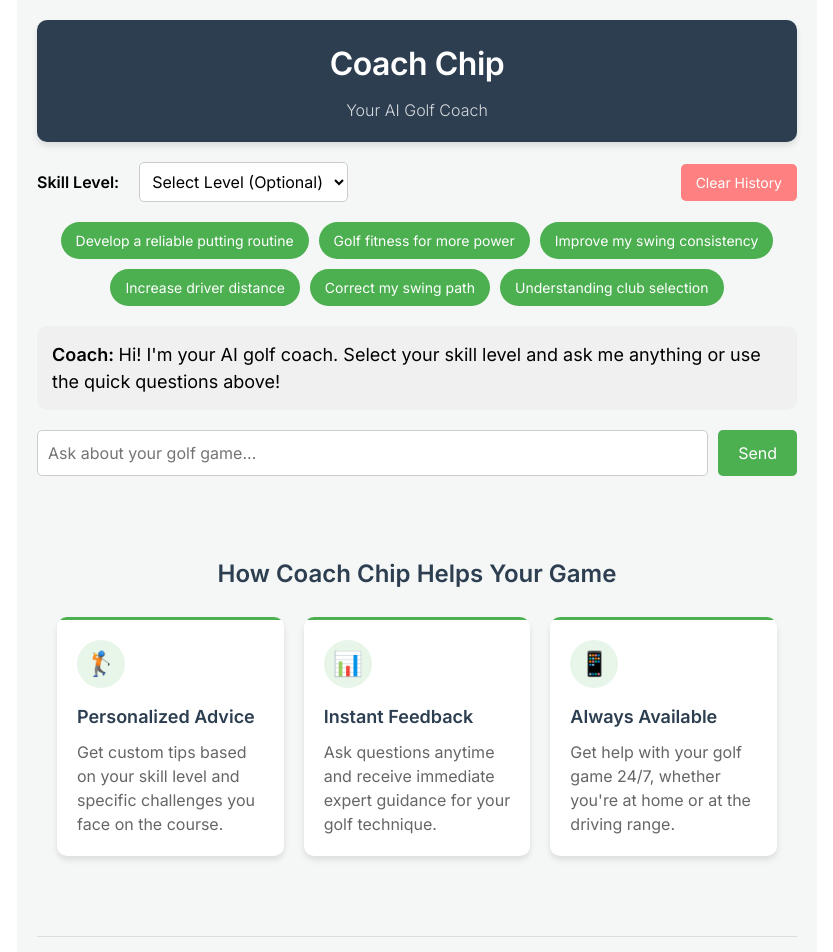
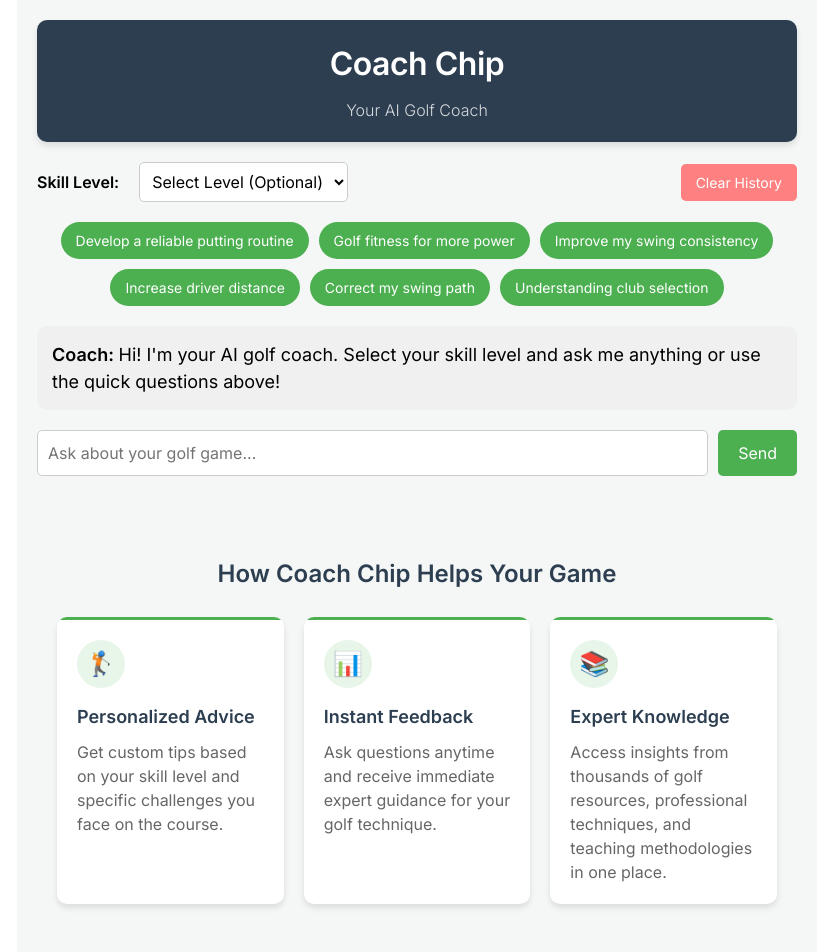
Before and after one commit to delta34377/golf-coach-ai, a Next.js app: page / in a window 1280 px wide. Shown: the top 952 px of the page, without its empty margins (223-1056 px from the left). Built offline with nearby package versions, Linux system fonts and the light colour scheme.

Commit message:
Updated third feature card

```diff
--- a/app/page.js
+++ b/app/page.js
@@ -838,16 +838,16 @@ useEffect(() => {
           marginBottom: '15px',
           fontSize: '24px'
         }}>
-          📱
+          📚
         </div>
         <h3 style={{
           fontSize: '18px',
           fontWeight: 'bold',
           marginBottom: '10px',
           color: '#2c3e50'
-        }}>Always Available</h3>
+        }}>Expert Knowledge</h3>
         <p style={{ color: '#666', lineHeight: '1.5' }}>
-          Get help with your golf game 24/7, whether you're at home or at the driving range.
+          Access insights from thousands of golf resources, professional techniques, and teaching methodologies in one place.
         </p>
       </div>
     </div>
```
